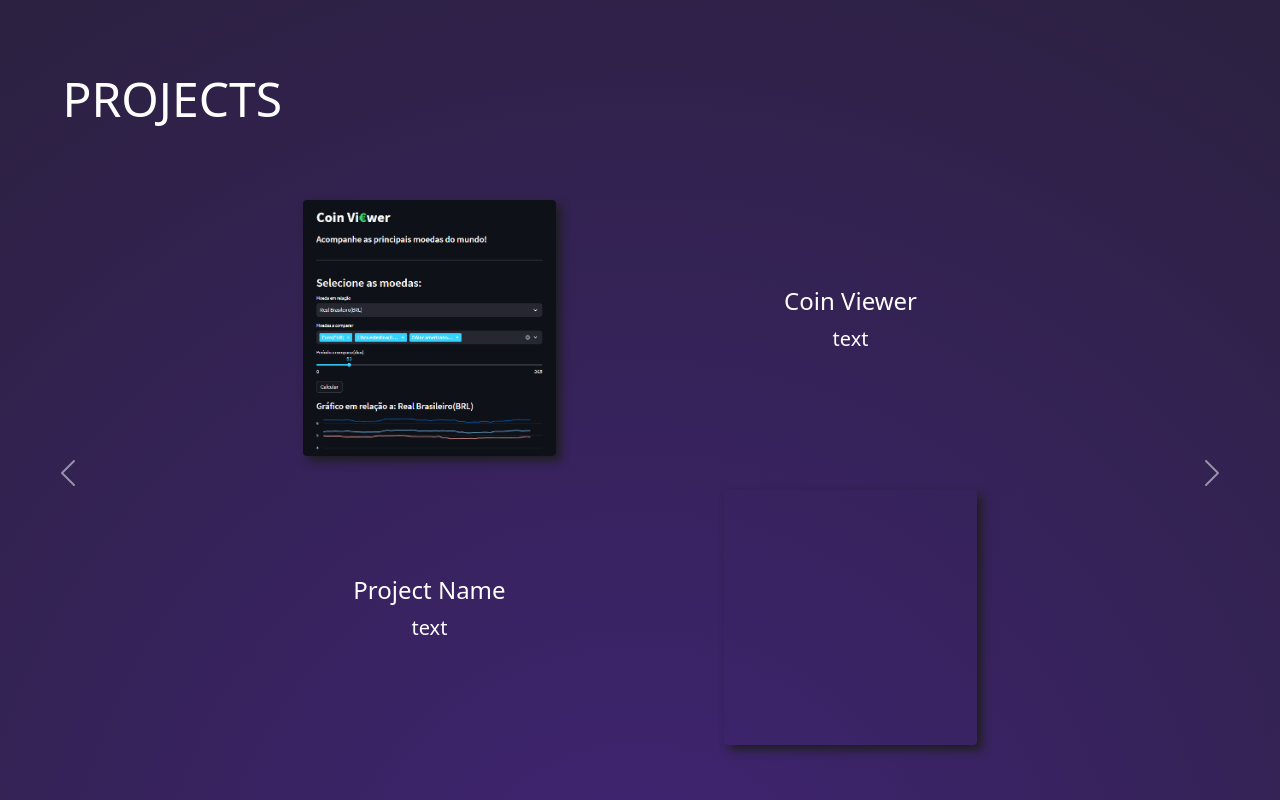
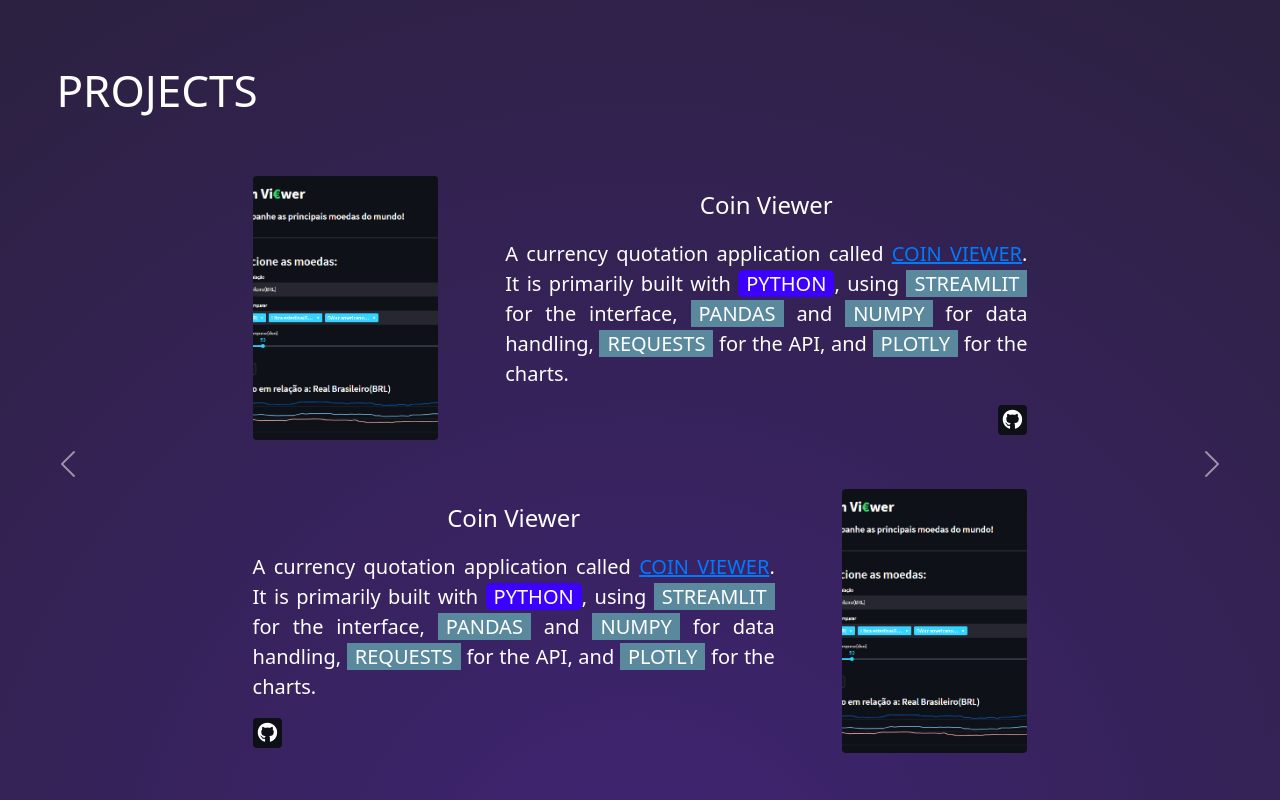
Before and after one commit to Dnaka27/Portfolio_v5, a React (Vite) app: page / in a window 1280 px wide. Shown: the part 780-1580 px from the top of the page. Built offline with nearby package versions, Linux system fonts and the light colour scheme; the HTML template or start-up script is replaced by a standard one.

Commit message:
projects schema layout updated

```diff
--- a/src/App.css
+++ b/src/App.css
@@ -15,10 +15,18 @@ ol {
 
 /* Hover */
 
+.carousel-desc-links-icon,
+.navbar-brand,
+.skillIcon,
+.contactIcon {
+  transition: box-shadow 0.3s ease-in-out;
+}
+
+.carousel-desc-links-icon:hover,
 .navbar-brand:hover,
 .skillIcon:hover,
 .contactIcon:hover {
-  animation: boxShadowLight 0.3s ease forwards;
+  box-shadow: 2px 2px 8px #b6b6b6;
 }
 
 /* Layout Principal */
@@ -38,9 +46,9 @@ ol {
 .titleSection {
   display: inline;
   text-align: left;
-  font-size: 3rem;
+  font-size: 2.75rem;
   margin: 0;
-  padding: 2%;
+  padding: 1.5%;
   color: white;
 }
 
@@ -307,14 +315,6 @@ ol {
 
 /* Animations */
 
-@keyframes boxShadowLight {
-	from {
-		box-shadow: none;
-	}
-	to {
-		box-shadow: 2px 2px 8px #b6b6b6;
-	}
-}
 @keyframes boxShadowDark {
 	from {
 		box-shadow: none;
--- a/src/components/Projects.css
+++ b/src/components/Projects.css
@@ -22,6 +22,7 @@
   flex-direction: column;
   align-items: center;
   justify-content: center;
+  gap: 1rem;
   height: 100%;
 }
 
@@ -39,16 +40,63 @@
 }
 
 .carousel-schema-primary:hover {
-  background-color: #6000ff50;
+  background-color: #6969693d;
   height: 50%;
   width: 85%;
+  box-shadow: 4px 4px 8px #1f1f1f;
 }
 
-.carousel-image,
-.carousel-desc {
-  width: 50%;
+.carousel-image-primary {
+  width: 30%;
   height: 100%;
-  padding: 2% 10%;
+  padding: 2% 4%;
+  display: flex;
+  flex-direction: column;
+  justify-content: center;
+}
+
+.carousel-desc-primary {
+  width: 70%;
+  height: 100%;
+  padding: 2% 4%;
+  display: flex;
+  flex-direction: column;
+  justify-content: center;
+}
+
+.carousel-schema-secondary {
+  display: flex;
+  flex-direction: row;
+  align-items: center;
+  justify-content: center;
+  height: 45%;
+  width: 70%;
+  padding: 0;
+  transition: background-color 0.4s ease, width 0.5s ease, height 0.5s ease;
+  pointer-events: auto;
+  border-radius: 0.5rem;
+}
+
+.carousel-schema-secondary:hover {
+  background-color: #6969693d;
+  height: 50%;
+  width: 85%;
+  box-shadow: 4px 4px 8px #1f1f1f;
+}
+
+.carousel-image-secondary {
+  width: 30%;
+  height: 100%;
+  padding: 2% 4%;
+  display: flex;
+  flex-direction: column;
+  justify-content: center;
+}
+
+.carousel-desc-secondary {
+  width: 70%;
+  height: 100%;
+  padding: 2% 4%;
   display: flex;
   flex-direction: column;
   justify-content: center;
@@ -57,40 +105,42 @@
 .carousel-image-project {
   height: 100%;
   border-radius: 0.25rem;
+  transition: box-shadow 0.3s ease-in-out; /* Adicionando transição suave */
+}
+
+.carousel-image-project:hover {
   box-shadow: 5px 5px 10px #1f1f1f;
+  opacity: 0.5; /* Efeito de sombra ao passar o mouse */
 }
 
 .image-project1{
   background: url(images/Coin%20Viewer.png) center / cover;
 }
-
-.carousel-desc {
-  text-align: center;
+.image-project2 {
+  background: url(images/To%20do%20list.png) center / cover;
 }
 
-.projectImage1 {
-  background: url(images/Tindog.png) center / cover;
+.carousel-desc-title {
+  text-align: center;
+  padding: 2%;
 }
-.projectImage2 {
-  background: url(images/To%20do%20list.png) center / cover;
+.carousel-desc-text{
+  text-align: justify;
 }
-.projectImage3 {
-  background: url(images/Coin%20Viewer.png) center / cover;
+.carousel-desc-primary-links {
+  text-align: right;
 }
-.projectImage4 {
-  background: url(images/Backend%20Project.png) center / cover;
+.carousel-desc-secondary-links {
+  text-align: left;
 }
-.projectImage5 {
-  background: url(images/Backend%20Project.png) center / cover;
-}
-.titleProjectDescription,
-.textDescription {
-  text-align: justify;
-  padding: 2%;
-  text-shadow: 4px 4px 8px #1f1f1f;
+.carousel-desc-links-icon{
+  padding: 1%;
+  color: white;
+  background-color: #0d1017;
+  border-radius: 0.25rem;
 }
 .projectName {
-  color: blue;
+  color: rgb(0, 123, 255);
 }
 .projectName:hover {
   color: #070f3b;
@@ -129,9 +179,3 @@
 .carousel-control-next {
   width: 5%;
 }
-
-.project-tech{
-  padding: 5%;
-  background-color: #3c00ff;
-  border-radius: 0.25rem;
-}
--- a/src/components/Projects.jsx
+++ b/src/components/Projects.jsx
@@ -1,16 +1,32 @@
-import { useState } from 'react';
-import './Projects.css';
+import { useState } from 'react'
+import PropTypes from 'prop-types' // Se você quiser adicionar validação de props
+import './Projects.css'
+
+const projectData = [
+  {
+    name: 'Coin Viewer',
+    description: `A currency quotation application called
+    <a class='projectName' href='https://github.com/Dnaka27/Coin_Viewer' target='_blank'>COIN VIEWER</a>.
+    It is primarily built with <span class='styleTech stylePY'>PYTHON</span>, using
+    <span class='styleTool'>STREAMLIT</span> for the interface,
+    <span class='styleTool'>PANDAS</span> and <span class='styleTool'>NUMPY</span> for data handling,
+    <span class='styleTool'>REQUESTS</span> for the API, and
+    <span class='styleTool'>PLOTLY</span> for the charts.`,
+    imageUrl: 'https://coinviewer-diogooike.streamlit.app/',
+  },
+  {},
+]
 
 const Projects = () => {
-  const [description, setDescription] = useState('text');
+  const [description, setDescription] = useState(projectData[0].description) // Acessa o primeiro item do array
 
   const handleMouseEnter = () => {
-    setDescription('Novo texto ao passar o mouse!');
-  };
+    // Não precisa mais mudar a descrição
+  }
 
   const handleMouseLeave = () => {
-    setDescription('<i class="fa-brands fa-python project-tech project-py"></i>'); // Texto original com HTML
-  };
+    // Não precisa mais mudar a descrição
+  }
 
   return (
     <section id='projects' className='sectionMain'>
@@ -18,32 +34,50 @@ const Projects = () => {
       <div id='carousel' className='carousel slide'>
         <div className='carousel-inner'>
           <div className='carousel-item active'>
-            <div
-              className='carousel-schema-primary'
-              onMouseEnter={handleMouseEnter}
-              onMouseLeave={handleMouseLeave}
-            >
-              <div className='carousel-image'>
+            <div className='carousel-schema-primary'>
+              <div className='carousel-image-primary'>
                 <a
-                  href='https://coinviewer-diogooike.streamlit.app/'
+                  href={projectData[0].imageUrl} // Acessa o URL corretamente
                   className='carousel-image-project image-project1'
                   target='_blank'
                   rel='noopener noreferrer'
-                  alt='Project image'
+                  aria-label='Coin Viewer Project'
                 ></a>
               </div>
-              <div className='carousel-desc'>
-                <h4>Coin Viewer</h4>
-                <p dangerouslySetInnerHTML={{ __html: description }} /> {/* Aqui */}
+              <div className='carousel-desc-primary'>
+                <h4 className='carousel-desc-title'>{projectData[0].name}</h4>{' '}
+                <p
+                  className='carousel-desc-text'
+                  dangerouslySetInnerHTML={{ __html: description }}
+                />
+                <div className='carousel-desc-primary-links'>
+                  <a href=''>
+                    <i className='fa-brands fa-github carousel-desc-links-icon'></i>
+                  </a>
+                </div>
               </div>
             </div>
-            <div className='carousel-schema-primary'>
-              <div className='carousel-desc'>
-                <h4>Project Name</h4>
-                <p>text</p>
+            <div className='carousel-schema-secondary'>
+              <div className='carousel-desc-secondary'>
+                <h4 className='carousel-desc-title'>{projectData[0].name}</h4>{' '}
+                <p
+                  className='carousel-desc-text'
+                  dangerouslySetInnerHTML={{ __html: description }}
+                />
+                <div className='carousel-desc-secondary-links'>
+                  <a href=''>
+                    <i className='fa-brands fa-github carousel-desc-links-icon'></i>
+                  </a>
+                </div>
               </div>
-              <div className='carousel-image'>
-                <a className='carousel-image-project' href=''></a>
+              <div className='carousel-image-secondary'>
+                <a
+                  href={projectData[0].imageUrl} // Acessa o URL corretamente
+                  className='carousel-image-project image-project1'
+                  target='_blank'
+                  rel='noopener noreferrer'
+                  aria-label='Coin Viewer Project'
+                ></a>
               </div>
             </div>
           </div>
@@ -54,8 +88,12 @@ const Projects = () => {
           type='button'
           data-bs-target='#carousel'
           data-bs-slide='prev'
+          aria-label='Previous slide'
         >
-          <span className='carousel-control-prev-icon' aria-hidden='true'></span>
+          <span
+            className='carousel-control-prev-icon'
+            aria-hidden='true'
+          ></span>
           <span className='visually-hidden'>Previous</span>
         </button>
         <button
@@ -63,13 +101,17 @@ const Projects = () => {
           type='button'
           data-bs-target='#carousel'
           data-bs-slide='next'
+          aria-label='Next slide'
         >
-          <span className='carousel-control-next-icon' aria-hidden='true'></span>
+          <span
+            className='carousel-control-next-icon'
+            aria-hidden='true'
+          ></span>
           <span className='visually-hidden'>Next</span>
         </button>
       </div>
     </section>
-  );
-};
+  )
+}
 
-export default Projects;
+export default Projects
```
